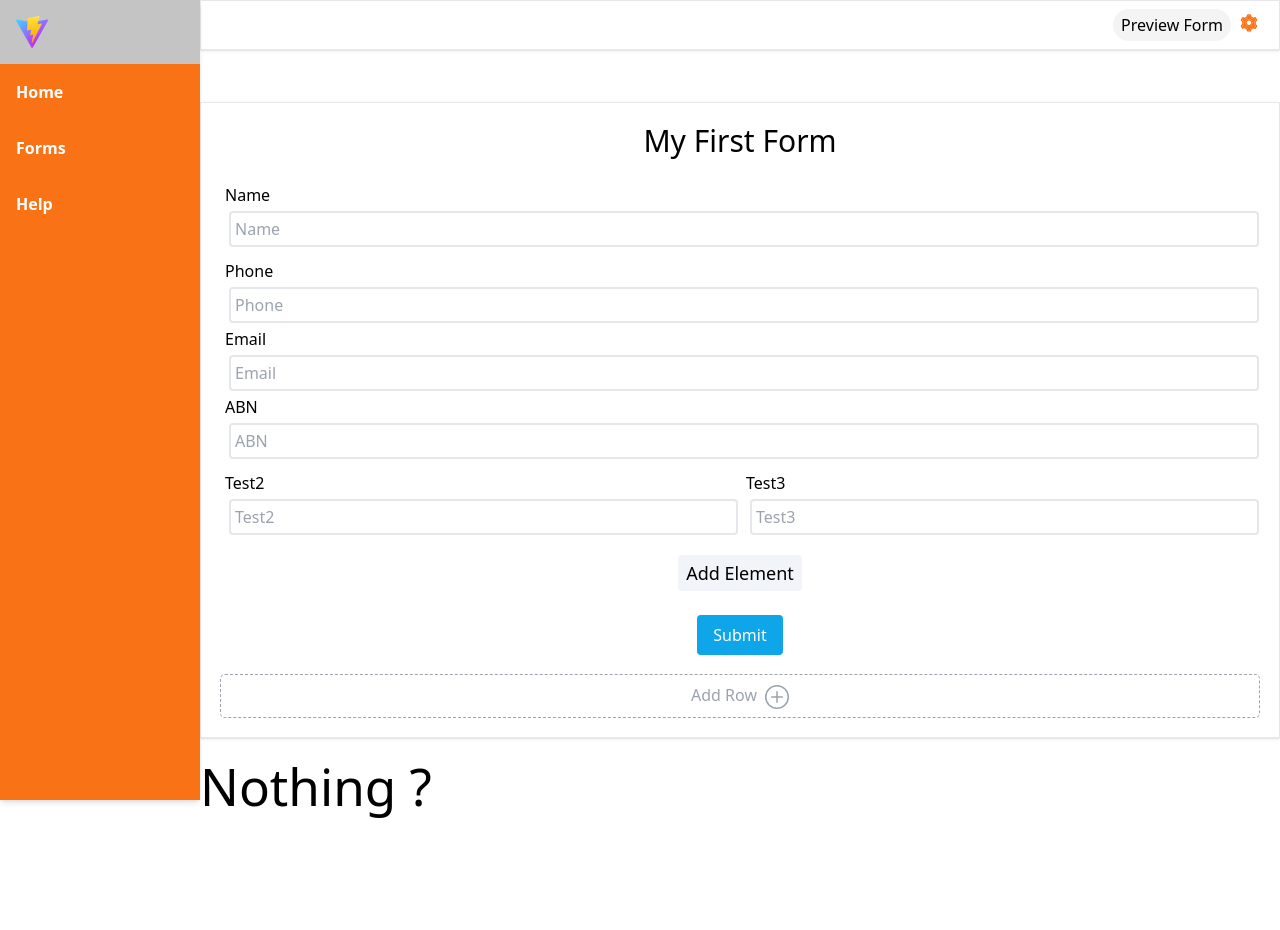
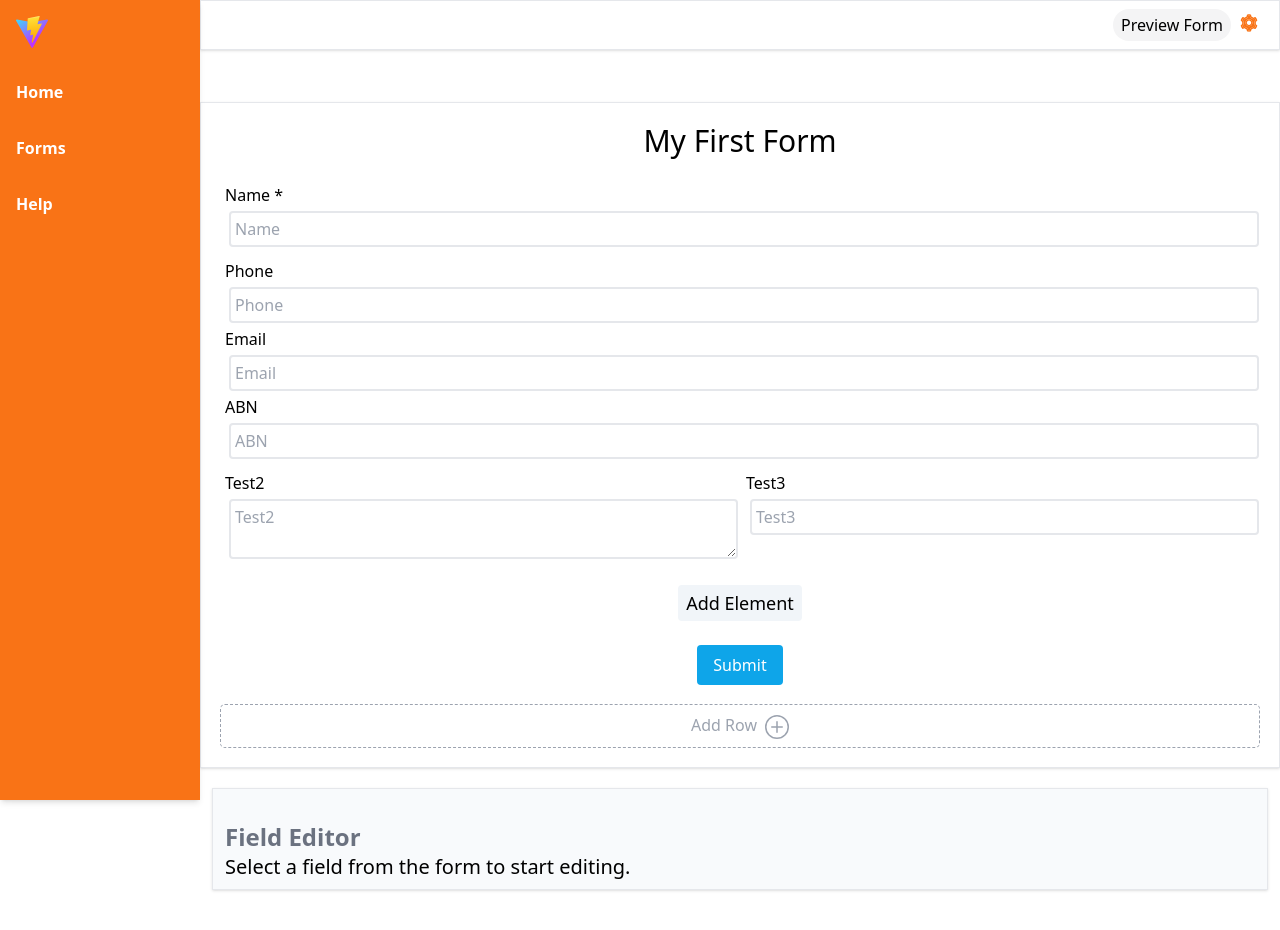
Before and after one commit to DanielOttodev/FormBuilder, a React (Vite) app: page / in a window 1280 px wide. Before the commit the page ends 854 px from the top, so only its background shows below. Built offline with nearby package versions, Linux system fonts and the light colour scheme.

Commit message:
edit panel fix

```diff
--- /dev/null
+++ b/src/FormEngine/components/AddElementModal.js
@@ -0,0 +1,9 @@
+export function AddElementModal(){
+    return <div id="myModal" className="modal">
+      <div className="modal-content">
+        <span className="close">&times;</span>
+        <p>Some text in the Modal..</p>
+      </div>
+
+    </div>
+    }
--- a/src/FormEngine/components/EditPanel.jsx
+++ b/src/FormEngine/components/EditPanel.jsx
@@ -1,24 +1,40 @@
 /* eslint-disable react/prop-types */
 import { useState } from 'react'
 export function EditPanel(props){
-console.log(props.selected);
+console.log(props.selected.html);
+
+
+
+let editFields;
+
 if(props.selected.html === 'input'){
-    return <div className="mx-3 shadow py-10 px-3">
-    {!props.selected.id &&
-    <div>
-          <h2 className="font-bold text-2xl text-gray-500">Field Editor</h2>
-      <p>Select a field from the form to start editing.</p>
-     </div> }
-     <h2 className="font-bold text-2xl text-gray-500 mb-5">Editing: <span className='italic'>{props.selected.placeholder}</span></h2>
-     <div className="grid grid-cols-2 sm:grid-cols-1 md:grid-cols-2">
+
+    editFields = <div className="grid grid-cols-2 sm:grid-cols-1 md:grid-cols-2">
          <div>
          <label htmlFor="">Question / Label</label>
-         <input className='text-1xl p-1 m-1  border-2 rounded w-full outline-gray-300' type="text" placeholder={props.selected.placeholder} />
+         <input className='p-1 m-1  border-2 rounded w-full outline-gray-300' type="text" placeholder={props.selected.placeholder} />
          </div>
      </div>
- </div>
+
+
 }
-else{
-    return <h1>Nothing ?</h1>
+
+ if (props.selected.html === 'textarea'){
+
+    editFields =    <h1>Textarea</h1>  }
+
+
+
+return <div className="mx-3 shadow pb-2 pt-8  border bg-slate-50 px-3">
+    {props.selected.html == null && <div> <h2 className="font-bold text-2xl text-gray-500">Field Editor</h2>
+    <p className='text-xl'>Select a field from the form to start editing.</p> </div> }
+    {props.selected.html != null &&
+    <div>
+        <h2 className="font-bold text-2xl text-gray-500 mb-5">Editing: <span className='italic'>{props.selected.placeholder}</span></h2>
+        {editFields}
+    <div className='flex justify-end align-bottom'>
+        <button className='p-2 bg-green-500 rounded-md text-white'>Save</button>
+    </div>
+    </div> }
+    </div>
 }
-}
--- a/src/FormEngine/components/FormFields.jsx
+++ b/src/FormEngine/components/FormFields.jsx
@@ -2,11 +2,17 @@
 import { InputField } from "./InputField";
 
 export function FormField({props}){
-const { html,type,placeholder,id } = props;
+const { html,type,placeholder,id,required } = props;
 if(html === 'input'){ return  <div>
-    <label htmlFor="" className="text-left">{placeholder}</label>
-    <input className="text-1xl p-1 m-1  border-2 rounded w-full outline-gray-300" type={type} placeholder={placeholder}></input>
+    <label htmlFor="" className="text-left">{placeholder} {required && <span>*</span> }  </label>
+    <input required={required} className="text-1xl p-1 m-1  border-2 rounded w-full outline-gray-300" type={type} placeholder={placeholder}></input>
     </div>
 
 }
+if(html === 'textarea'){
+    return <div>
+            <label htmlFor="" className="text-left">{placeholder} {required && <span>*</span> }  </label>
+    <textarea required={required} className="text-1xl p-1 m-1  border-2 rounded w-full outline-gray-300" type={type} placeholder={placeholder}></textarea>
+    </div>
 }
+}
--- a/src/FormEngine/index.jsx
+++ b/src/FormEngine/index.jsx
@@ -9,9 +9,9 @@ export default function FormEngine(){
     const [previousField,setPreviousField] = useState([]);
     const [fieldSet,setFieldSet] = useState([
 
-        {Fields:[{type:'text',placeholder:'Name',id:uuidv4(), html:'input'}],id: uuidv4()},
+        {Fields:[{type:'text',placeholder:'Name',id:uuidv4(), html:'input',required:true}],id: uuidv4()},
         {Fields:[{type:'number',placeholder:'Phone',id:uuidv4(), html:'input'},{type:'text',placeholder:'Email',id:uuidv4(), html:'input'},{type:'number',placeholder:'ABN',id:uuidv4(), html:'input'}],id: uuidv4()},
-        {Fields:[{type:'text',placeholder:'Test2',id:uuidv4(), html:'input'},{type:'number',placeholder:'Test3',id:uuidv4(), html:'input'}],id: uuidv4()},
+        {Fields:[{type:'text',placeholder:'Test2',id:uuidv4(), html:'textarea'},{type:'number',placeholder:'Test3',id:uuidv4(), html:'input'}],id: uuidv4()},
         {Fields:[],id: uuidv4()},
 
 
@@ -28,14 +28,14 @@ let index = fieldSet[rowIndex].Fields.findIndex((x) => x.id == elem);
 setSelected(fieldSet[rowIndex].Fields[index]);
 }
 
-function removeField(e){
-    let dataTarget = e.target.getAttribute('data-target')
-    let arr = dataTarget.split('-');
+function removeField(elem){
+
+    console.log('deleting!');
     setFieldSet((prev) => {
         setPreviousField(prev);
         const newData = prev.map(items => ({
             ...items,
-            Fields: items.Fields.filter(item => item.id !== arr[1])
+            Fields: items.Fields.filter(item => item.id !== elem)
         }))
         return newData;
     })
@@ -147,9 +147,10 @@ rowFields = fieldSet[x].Fields.map((columnField) => {
     return <div key={columnField.id}>
                 <div className="container relative rounded border-dotted cursor-pointer group ">
                     <div onClick={() => selectField(columnField.id,x)}   className="overlay flex hidden group-hover:block border-2 border-gray-500 border-dashed rounded text-center">
-                    <button className="p-1 rounded-md mx-1 text-center align-middle bg-green-200 text-xs cursor-pointer hover:bg-slate-100">Add<BsPlusCircle size={14} className=" inline text-green-600 mx-2"></BsPlusCircle> </button>
-                    <button data-target={x + '-' +columnField.id} onClick={removeField} className="hover:bg-red-600 p-1 rounded-md text-center align-middle text-xs cursor-pointer mx-1 bg-red-500 text-white">Delete<BsXCircle size={14} className="text-white inline text-red-600 mx-2"></BsXCircle> </button>
+                    <button className="z-40 p-1 rounded-md mx-1 text-center align-middle bg-green-200 text-xs cursor-pointer hover:bg-slate-100">Add<BsPlusCircle size={14} className=" inline text-green-600 mx-2"></BsPlusCircle> </button>
+                    <button data-target={x + '-' +columnField.id} onClick={() => removeField(columnField.id)} className="hover:bg-red-600 p-1 rounded-md text-center z-40 align-middle text-xs cursor-pointer mx-1 bg-red-500 text-white">Delete<BsXCircle size={14} className="text-white inline text-red-600 mx-2"></BsXCircle> </button>
                     <div className="flex justify-between">
+
                        <BsFillArrowLeftCircleFill data-target={x + '-' +columnField.id} onClick={() => innerLeft(columnField.id,x)} size={20} className="ml-3"></BsFillArrowLeftCircleFill>
                        <BsFillArrowRightCircleFill data-target={x + '-' +columnField.id} onClick={() => innerRight(columnField.id,x)} size={20} className="mr-3"></BsFillArrowRightCircleFill>
                     </div>
```
Also changed, not shown: src/Components/Navbar.jsx (line endings or trailing spaces).
